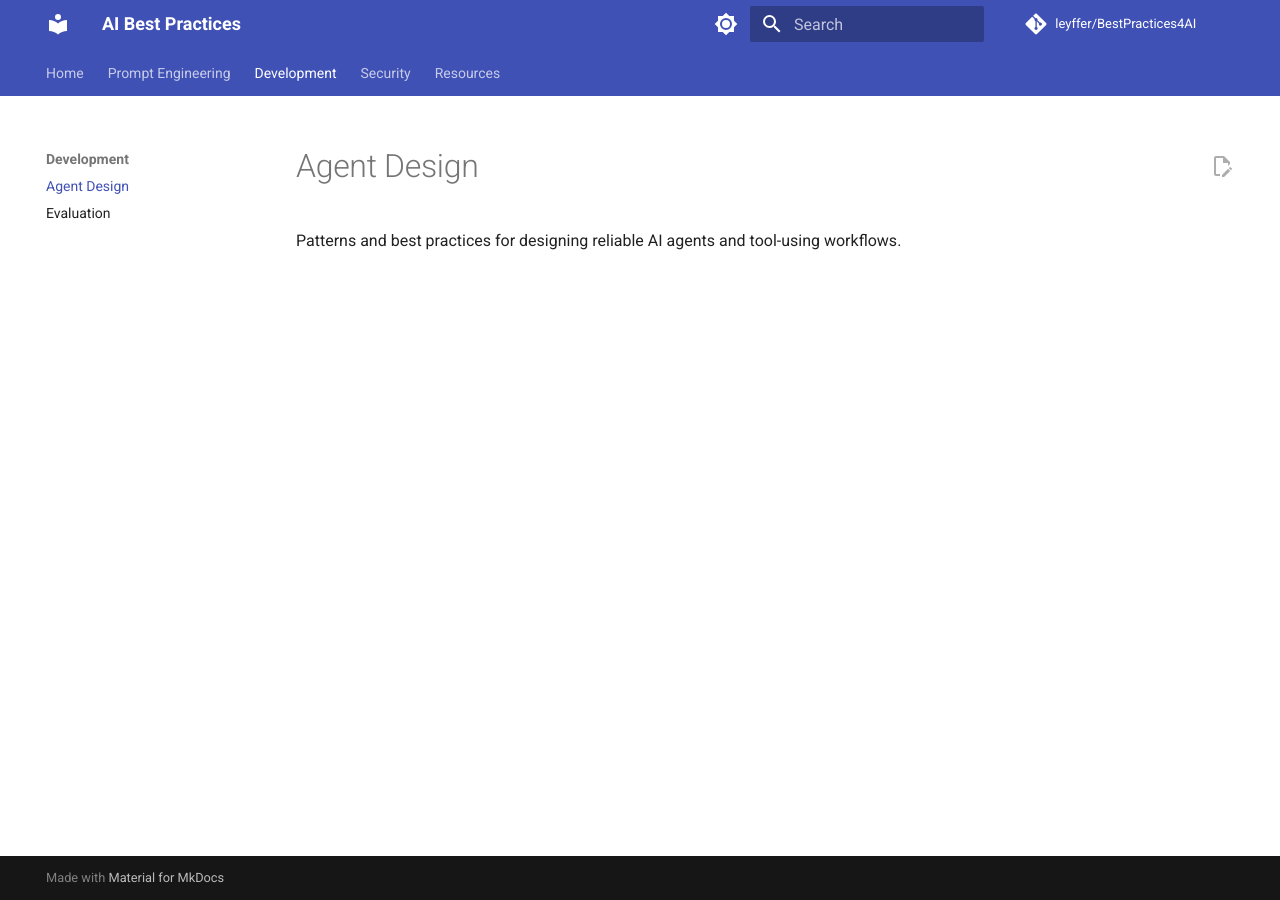
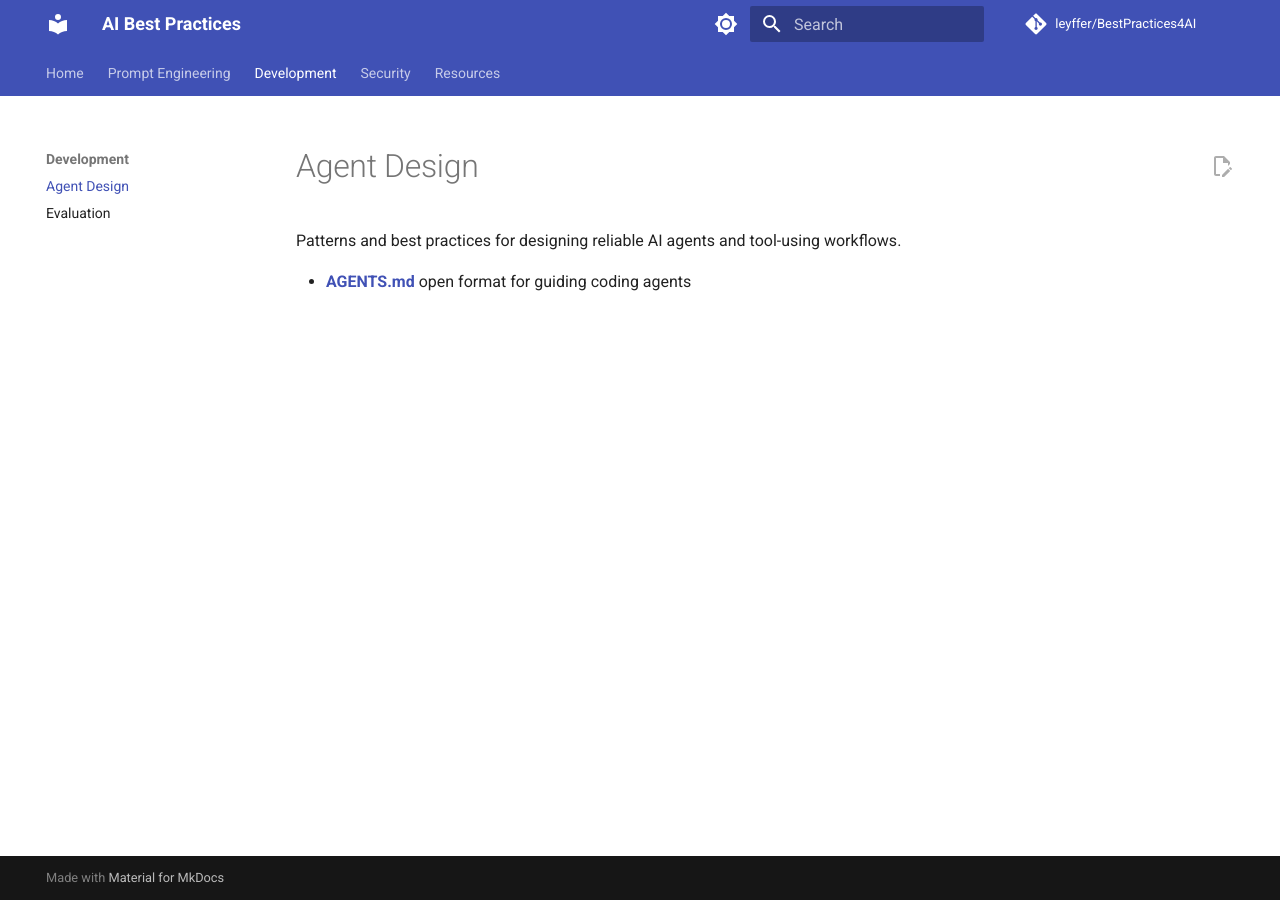
Before and after one commit to leyffer/BestPractices4AI, an MkDocs documentation site: the page built from docs/development/agent-design.md, in a window 1280 px wide. Built offline with MkDocs 1.6.1 and Material for MkDocs 9.7.7, drawn with Linux system fonts in a browser that asks for light colours; comment, search, counter and statistics services are not loaded.

Commit message:
Update agent-design.md

```diff
--- a/docs/development/agent-design.md
+++ b/docs/development/agent-design.md
@@ -1,3 +1,5 @@
 # Agent Design
 
 Patterns and best practices for designing reliable AI agents and tool-using workflows.
+
+- **[AGENTS.md](https://agents.md/)** open format for guiding coding agents
```
